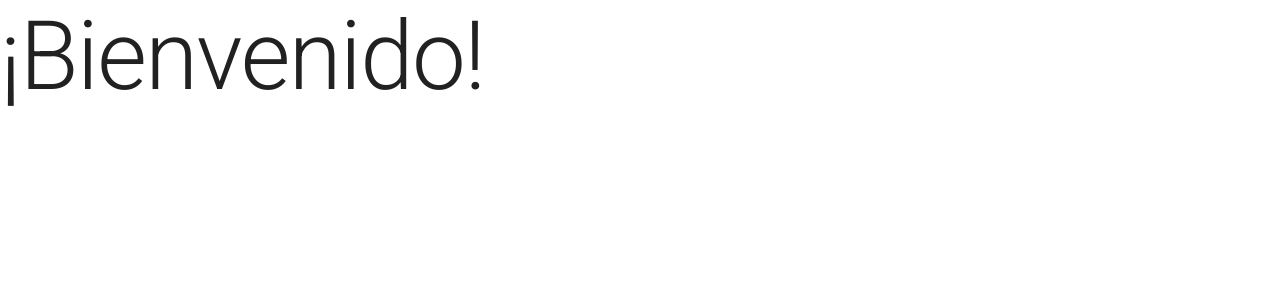
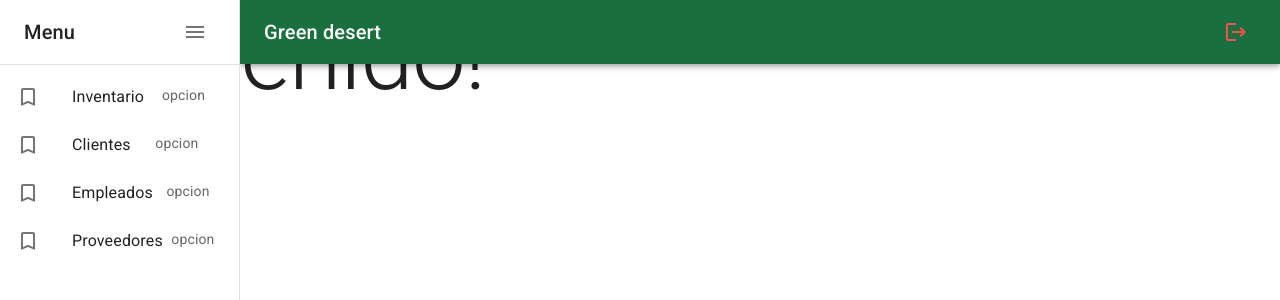
Before and after one commit to TheJulioHD/GreenDesertWebReact, a React (Vite) app: page /home in a window 1280 px wide. Shown: the top 300 px of the page. Built offline with nearby package versions, Linux system fonts and the light colour scheme.

Commit message:
Navbar and sidebar implemented

```diff
--- a/src/Routers/AppRoutes.tsx
+++ b/src/Routers/AppRoutes.tsx
@@ -1,14 +1,22 @@
 import { Routes, Route, Navigate } from 'react-router-dom'
 import {HomePage} from '../pages/Home/HomePage'
+
+import {Navbar, SideBar}  from './../Common';
 
 export const AppRoutes = () => {
   return (
 
-    <Routes>
-      <Route path='/home' element={<HomePage/>}/>
+    <>
 
-      <Route path='/*' element={<Navigate to='home'/>}/>
-    </Routes>
+      <Navbar drawerWidth={240}/>
+      <SideBar drawerWidth={240}/>
+
+      <Routes>
+        <Route path='/home' element={<HomePage/>}/>
+
+        <Route path='/*' element={<Navigate to='home'/>}/>
+      </Routes>
+    </>
 
   )
 }
--- a/src/Routers/AuthRoutes.tsx
+++ b/src/Routers/AuthRoutes.tsx
@@ -11,9 +11,6 @@ export const AuthRoutes = () => {
 
     <>
 
-    <Navbar drawerWidth={240}/>
-    <SideBar drawerWidth={240}/>
-
     <Routes>
       <Route path='/login' element={<Login />}/>
       <Route path='/signUp' element={<SignUp />}/>
```
